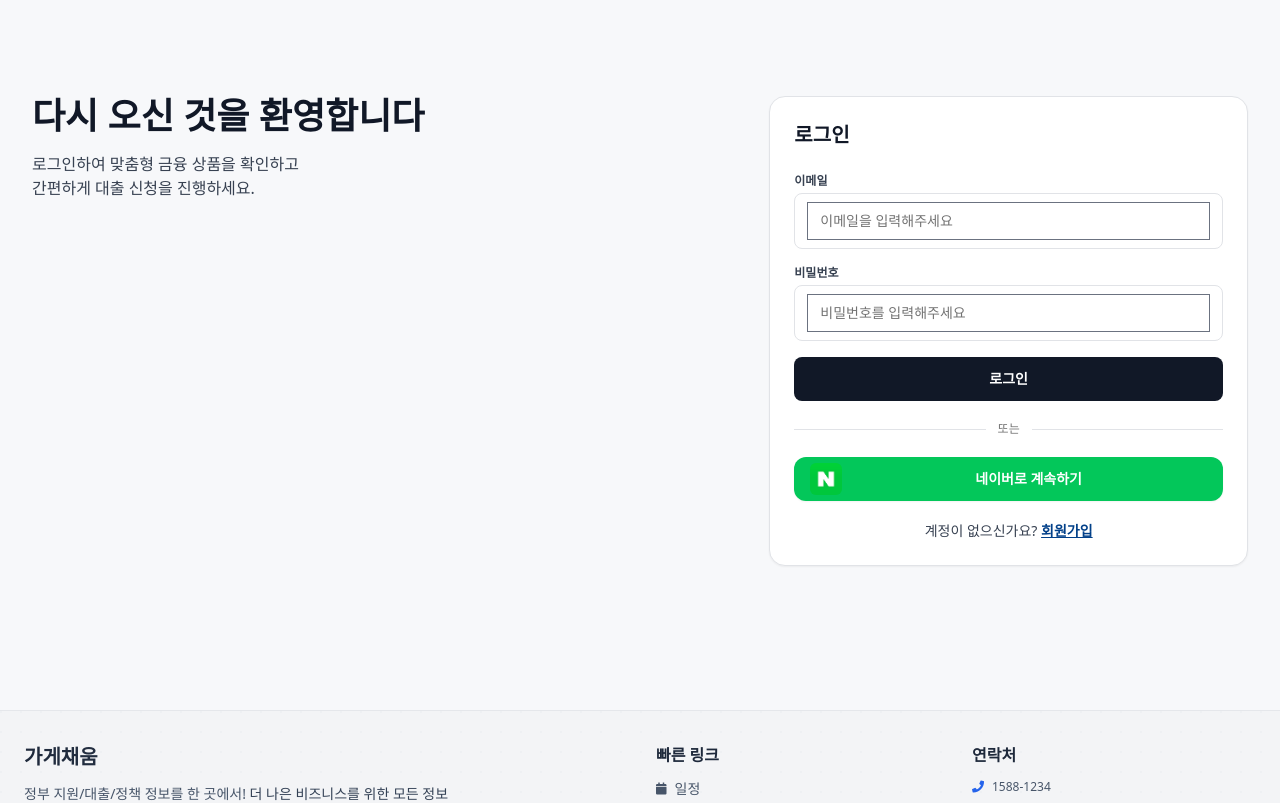
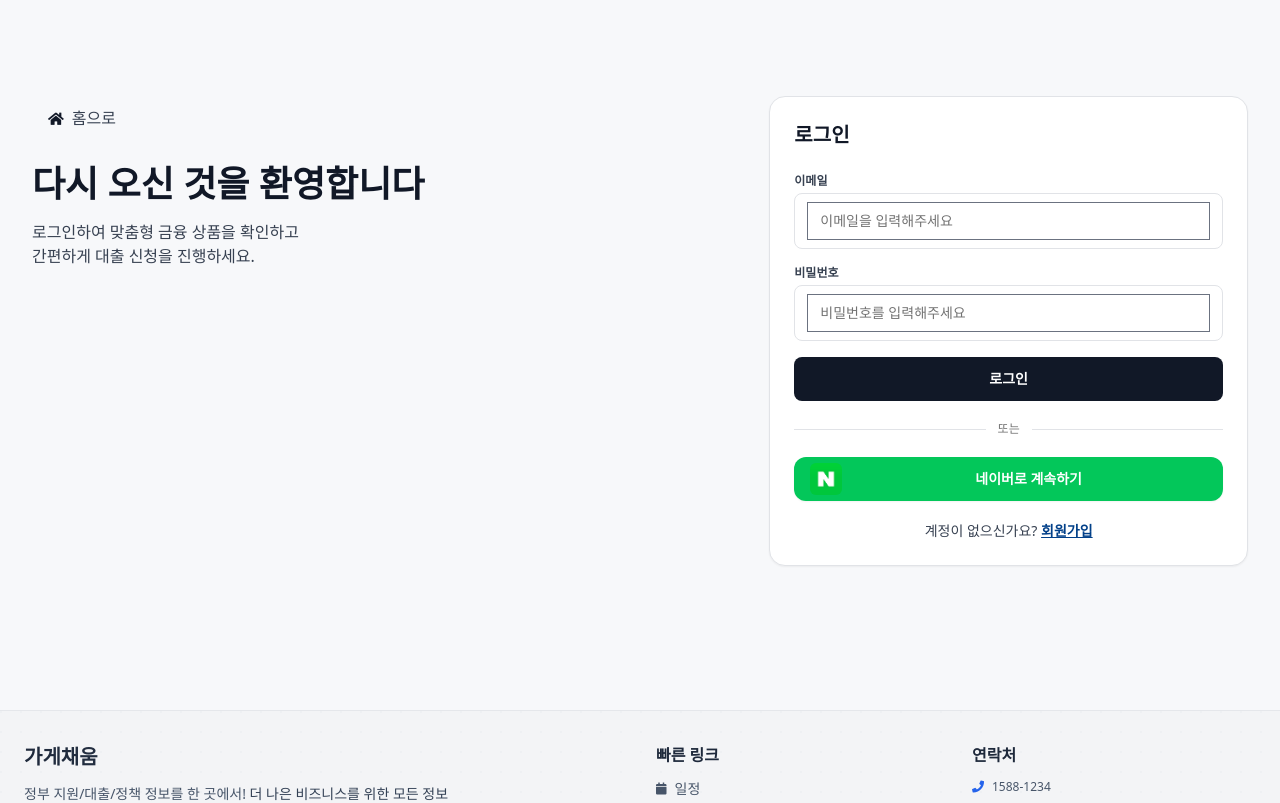
Before and after one commit to Gagechaeum/frontend, a Vue app: page /login in a window 1280 px wide. Shown: the top 803 px of the page. Built offline with nearby package versions, Linux system fonts and the light colour scheme; no server answers.

Commit message:
Refactor : 로그인 화면 성단 goHome 버튼 추가

```diff
--- a/src/views/Auth/LoginView.vue
+++ b/src/views/Auth/LoginView.vue
@@ -3,6 +3,12 @@
     <div class="container mx-auto py-16 lg:py-24">
       <div class="grid grid-cols-12 items-start gap-8 lg:gap-12">
         <section class="col-span-12 lg:col-span-7">
+          <UiButton variant="ghost" size="md" @click="goHome" class="mb-6">
+            <template #leading>
+              <i class="fas fa-home text-neutral-900"></i>
+            </template>
+            <span class="text-base">홈으로</span>
+          </UiButton>
           <p class="mb-4 text-3xl font-bold text-neutral-900 md:text-4xl">
             다시 오신 것을 환영합니다
           </p>
@@ -112,6 +118,7 @@ import { ref } from 'vue';
 import { useRoute, useRouter, RouterLink } from 'vue-router';
 import { login } from '@/lib/api/auth';
 import NaverLoginButton from '@/components/auth/NaverLoginButton.vue';
+import UiButton from '@/components/common/UiButton.vue';
 
 const route = useRoute();
 const router = useRouter();
@@ -131,6 +138,10 @@ const validate = () => {
   return !(emailError.value || passwordError.value);
 };
 
+const goHome = () => {
+  router.push('/');
+};
+
 const onSubmit = async () => {
   if (!validate()) return;
   submitting.value = true;
```
